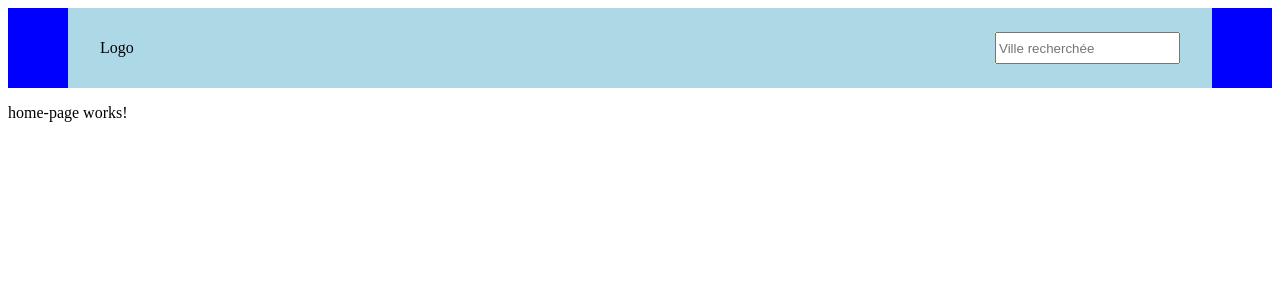
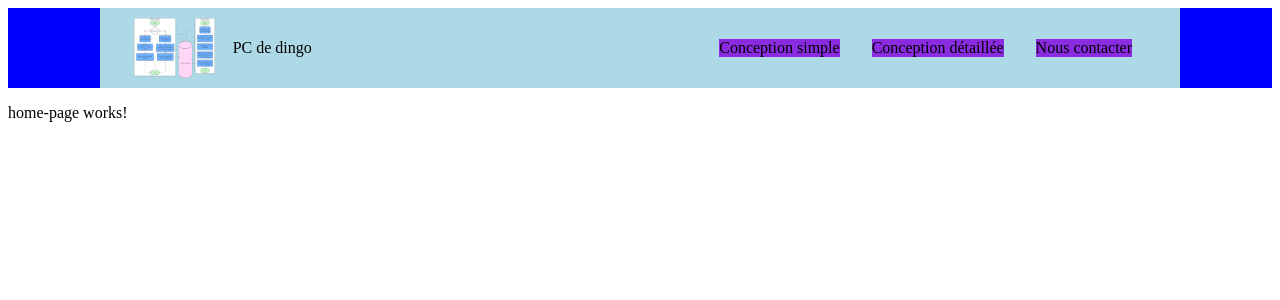
Before and after one commit to eric-lefebvre/angular_projet, an Angular app in the folder angular_projet/: page / in a window 1280 px wide. Shown: the top 300 px of the page. Built offline with nearby package versions, Linux system fonts and the light colour scheme.

Commit message:
navbar suite

```diff
--- a/angular_projet/src/app/navbar/navbar.component.css
+++ b/angular_projet/src/app/navbar/navbar.component.css
@@ -13,9 +13,36 @@
     width: 100%;
     height: 100%;
     max-width: 1080px;
-    padding-left: 2rem;
-    padding-right: 2rem;
+    padding: .5rem 2rem .5rem 2rem;
+    box-sizing: border-box;
     background-color: lightblue;
+}
+
+.logo {
+    display: flex;
+    flex-direction: row;
+    align-items: center;
+    max-width: 30%;
+    height: 100%;
+}
+
+.logo img {
+    height: 100%;
+    width: auto;
+    object-fit: contain;
+    margin-right: 1rem;
+}
+
+.navbar-items {
+    display:flex;
+    flex-direction: row;
+}
+
+.navbar-items .item {
+    display: flex;
+    margin-left: 1rem;
+    margin-right: 1rem;
+    background-color: blueviolet;
 }
 
 .searchbar {
--- a/angular_projet/src/app/navbar/navbar.component.html
+++ b/angular_projet/src/app/navbar/navbar.component.html
@@ -1,10 +1,29 @@
 <div class="container">
     <div class="navbar-container">
-        <p>Logo</p>
+        <div class="logo">
+            <img src="images/ok.png" alt="LogoImage">
+            PC de dingo
+        </div>
+
+        <!--
         <div class="searchbar">
+
             <input type="text" name="recherche" placeholder="Ville recherchée"
             [(ngModel)]="searchValue">
-            <p>{{searchValue}}</p>
+            <p *ngIf="searchValue">{{searchValue}}</p>
+
+        </div>
+        -->
+        <div class="navbar-items">
+            <div class="item">
+                Conception simple
+            </div>
+            <div class="item">
+                Conception détaillée
+            </div>
+            <div class="item">
+                Nous contacter
+            </div>
         </div>
     </div>
 </div>
```
Also changed, not shown: angular_projet/public/images/ok.png (added).
